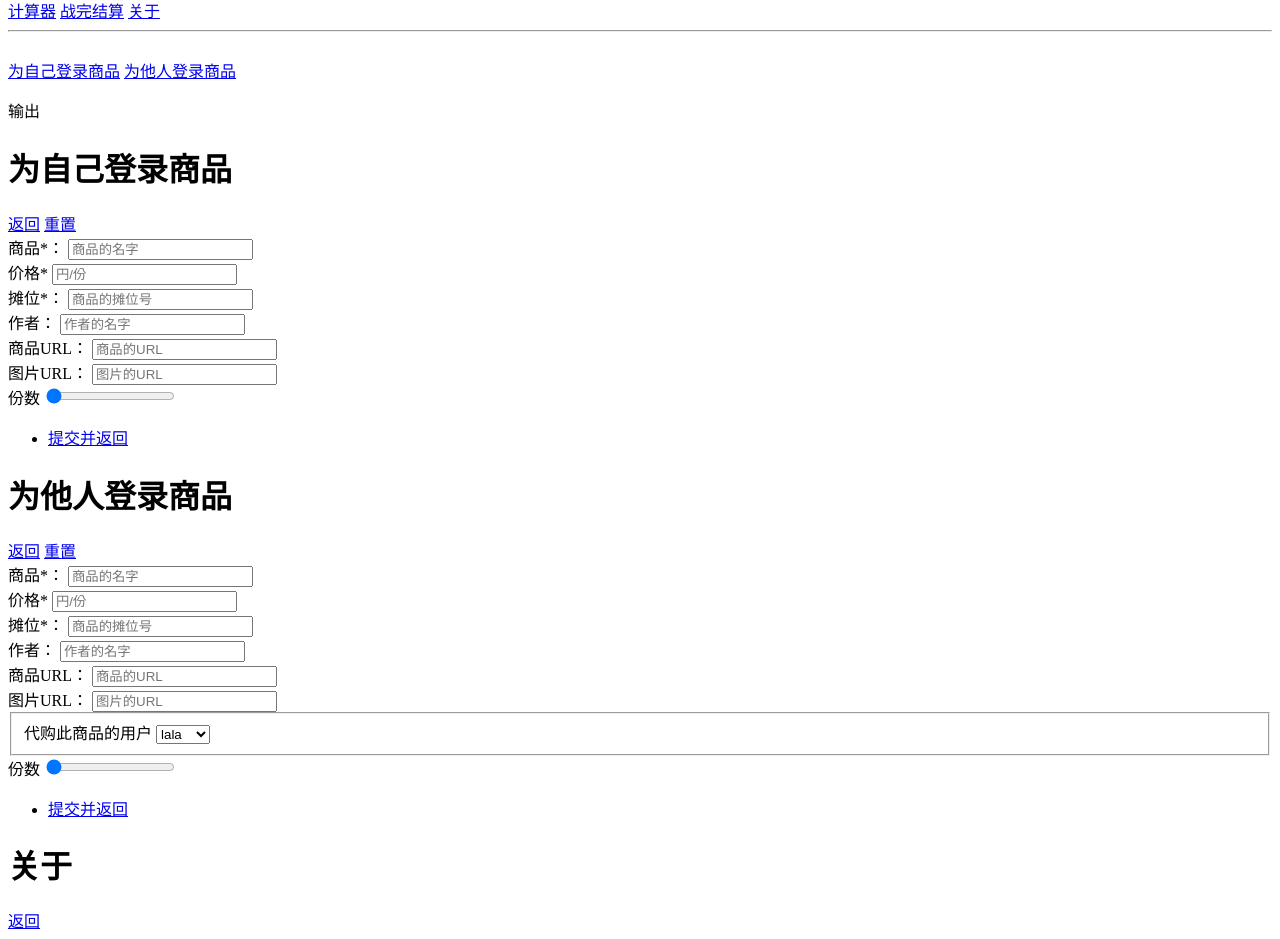
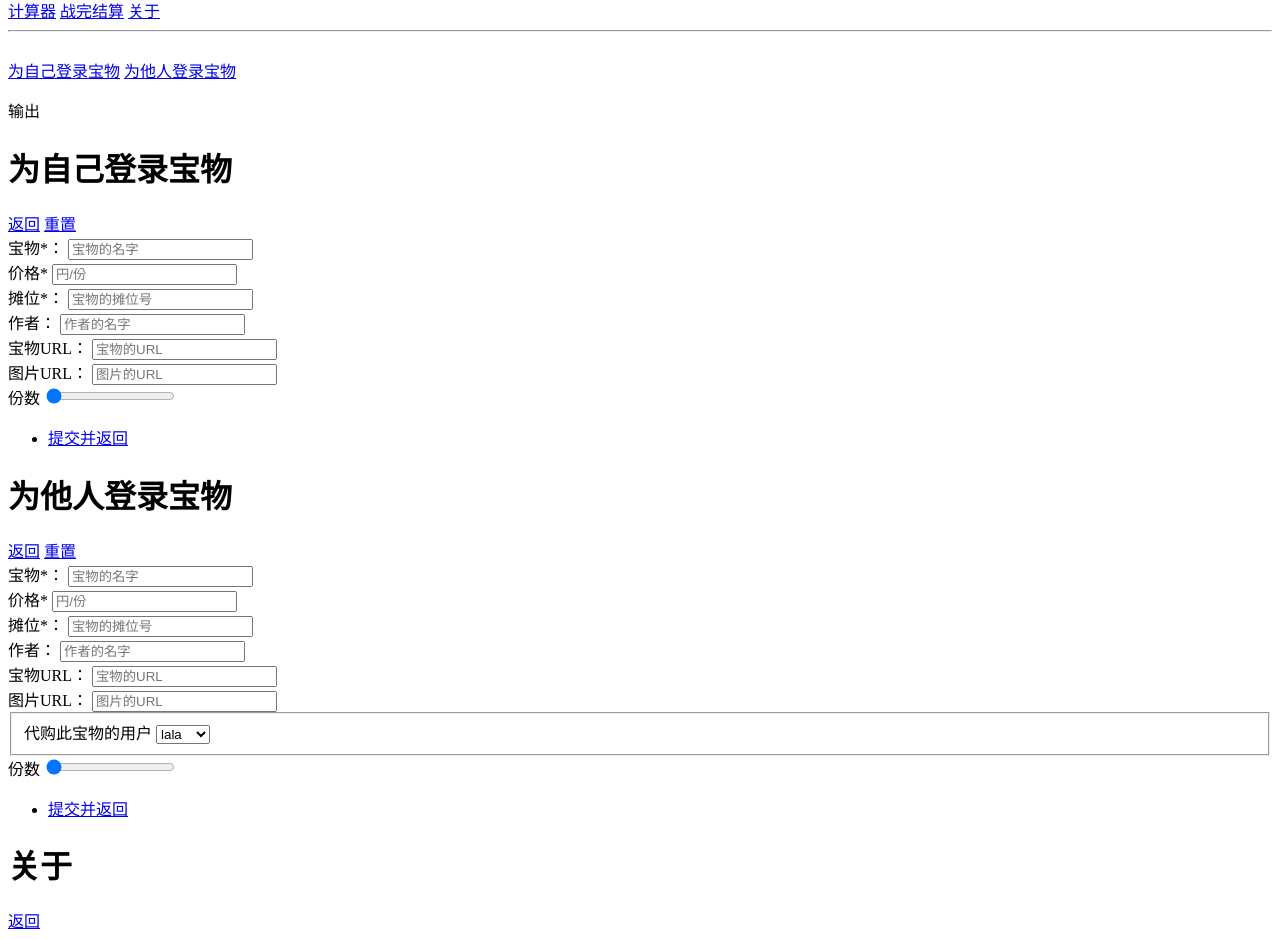
Before and after one commit to luola/KJ-PROJECT, a plain HTML site: page kj.html in a window 1280 px wide. Shown: the part 1490-2429 px from the top of the page. Drawn offline with nearby package versions, Linux system fonts and the light colour scheme; some icons are missing.

Commit message:
UI VER 0.51
动画修改，词汇修正

```diff
--- a/kj.html
+++ b/kj.html
@@ -78,10 +78,6 @@ $(function(){
 
     };
 
-
-
-
-
 //手势前进 && 后退
 
       document.addEventListener("touchstart", handleTouchEvent, false);
@@ -113,7 +109,7 @@ $(function(){
           is_turning = 1;
 
           $.mobile.changePage(get_anchor(1),{
-            transition: "flow",
+            transition: "slide",
             reverse: false,
             changeHash: true
           });
@@ -241,8 +237,8 @@ $(function(){
       <a href="#" data-role="button">战完结算</a>
       <a href="#about" data-role="button" data-transition="slide">关于</a>
       <br><hr><br>
-      <a href="#additem_self" data-role="button" data-transition="slide">为自己登录商品</a>
-      <a href="#additem_other" data-role="button" data-transition="slide">为他人登录商品</a>
+      <a href="#additem_self" data-role="button" data-transition="slide">为自己登录宝物</a>
+      <a href="#additem_other" data-role="button" data-transition="slide">为他人登录宝物</a>
 
 
 
@@ -257,7 +253,7 @@ $(function(){
 
 <div data-role="page" id="additem_self">
   <div data-role="header">
-    <h1>为自己登录商品</h1>
+    <h1>为自己登录宝物</h1>
     <a href="#setting" data-role="button" data-icon="back" data-transition="slide" data-direction="reverse">返回</a>
     <a href="#" data-role="button" data-icon="alert">重置</a>
   </div>
@@ -266,8 +262,8 @@ $(function(){
     <form method="get" action="">
 
         <div data-role="fieldcontain">
-          <label for="name">商品*：</label>
-          <input type="text" name="text" id="item_self_name" value="" placeholder="商品的名字">
+          <label for="name">宝物*：</label>
+          <input type="text" name="text" id="item_self_name" value="" placeholder="宝物的名字">
         </div>
 
         <div data-role="fieldcontain">
@@ -277,7 +273,7 @@ $(function(){
 
         <div data-role="fieldcontain">
           <label for="name">摊位*：</label>
-          <input type="text" name="text" id="item_self_palce" value="" placeholder="商品的摊位号">
+          <input type="text" name="text" id="item_self_palce" value="" placeholder="宝物的摊位号">
         </div>
 
         <div data-role="fieldcontain">
@@ -286,8 +282,8 @@ $(function(){
         </div>
 
         <div data-role="fieldcontain">
-          <label for="name">商品URL：</label>
-          <input type="text" name="text" id="item_self_url" value="" placeholder="商品的URL">
+          <label for="name">宝物URL：</label>
+          <input type="text" name="text" id="item_self_url" value="" placeholder="宝物的URL">
         </div>
 
         <div data-role="fieldcontain">
@@ -313,7 +309,7 @@ $(function(){
 
 <div data-role="page" id="additem_other">
   <div data-role="header">
-    <h1>为他人登录商品</h1>
+    <h1>为他人登录宝物</h1>
     <a href="#setting" data-role="button" data-icon="back" data-transition="slide" data-direction="reverse">返回</a>
     <a href="#" data-role="button" data-icon="alert">重置</a>
   </div>
@@ -322,8 +318,8 @@ $(function(){
     <form method="get" action="">
 
         <div data-role="fieldcontain">
-          <label for="name">商品*：</label>
-          <input type="text" name="text" id="item_other_name" value="" placeholder="商品的名字">
+          <label for="name">宝物*：</label>
+          <input type="text" name="text" id="item_other_name" value="" placeholder="宝物的名字">
         </div>
 
         <div data-role="fieldcontain">
@@ -333,7 +329,7 @@ $(function(){
 
         <div data-role="fieldcontain">
           <label for="name">摊位*：</label>
-          <input type="text" name="text" id="item_other_place" value="" placeholder="商品的摊位号">
+          <input type="text" name="text" id="item_other_place" value="" placeholder="宝物的摊位号">
         </div>
 
         <div data-role="fieldcontain">
@@ -342,8 +338,8 @@ $(function(){
         </div>
 
         <div data-role="fieldcontain">
-          <label for="name">商品URL：</label>
-          <input type="text" name="text" id="item_other_url" value="" placeholder="商品的URL">
+          <label for="name">宝物URL：</label>
+          <input type="text" name="text" id="item_other_url" value="" placeholder="宝物的URL">
         </div>
 
         <div data-role="fieldcontain">
@@ -353,7 +349,7 @@ $(function(){
 
         <form method="post" action="">
           <fieldset data-role="fieldcontain">
-          <label for="user">代购此商品的用户</label>
+          <label for="user">代购此宝物的用户</label>
             <select name="user" id="user" data-native-menu="false">
              <option value="mon">lala</option>
              <option value="tue">suica</option>
```
